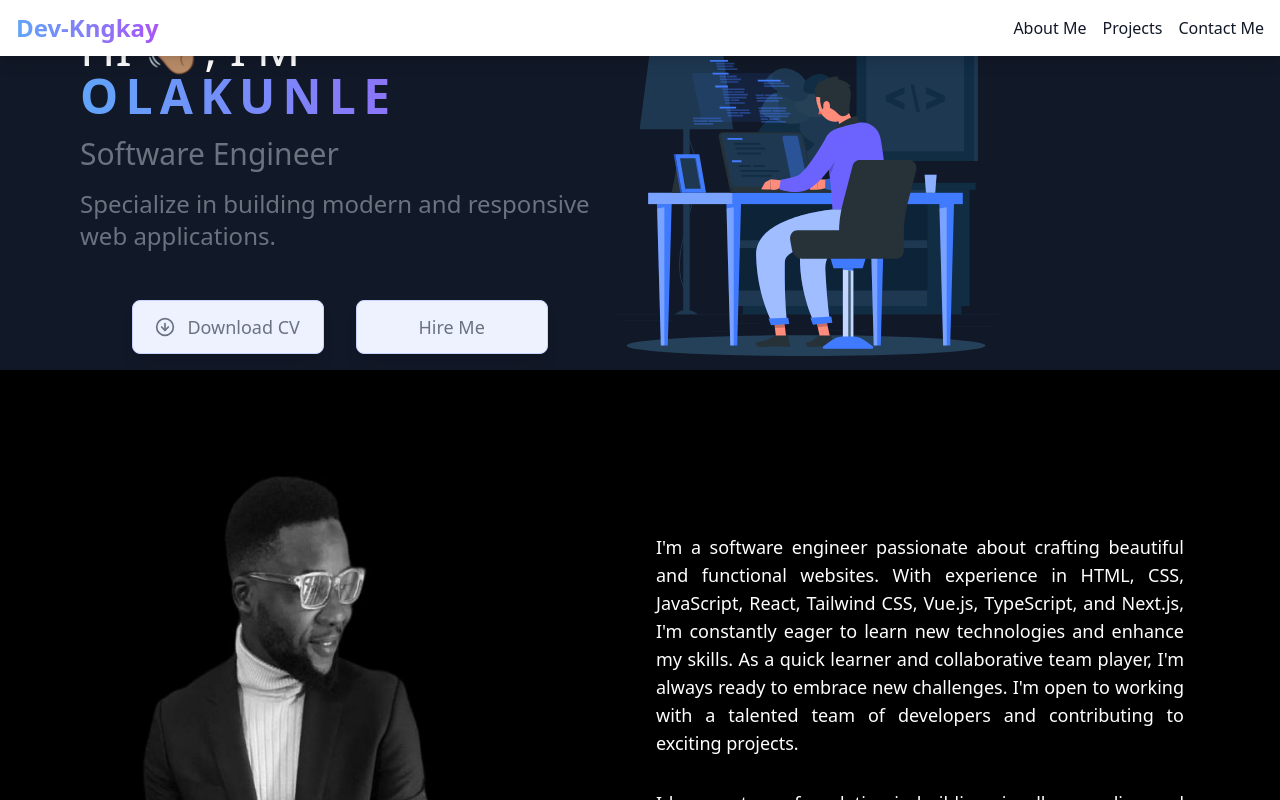
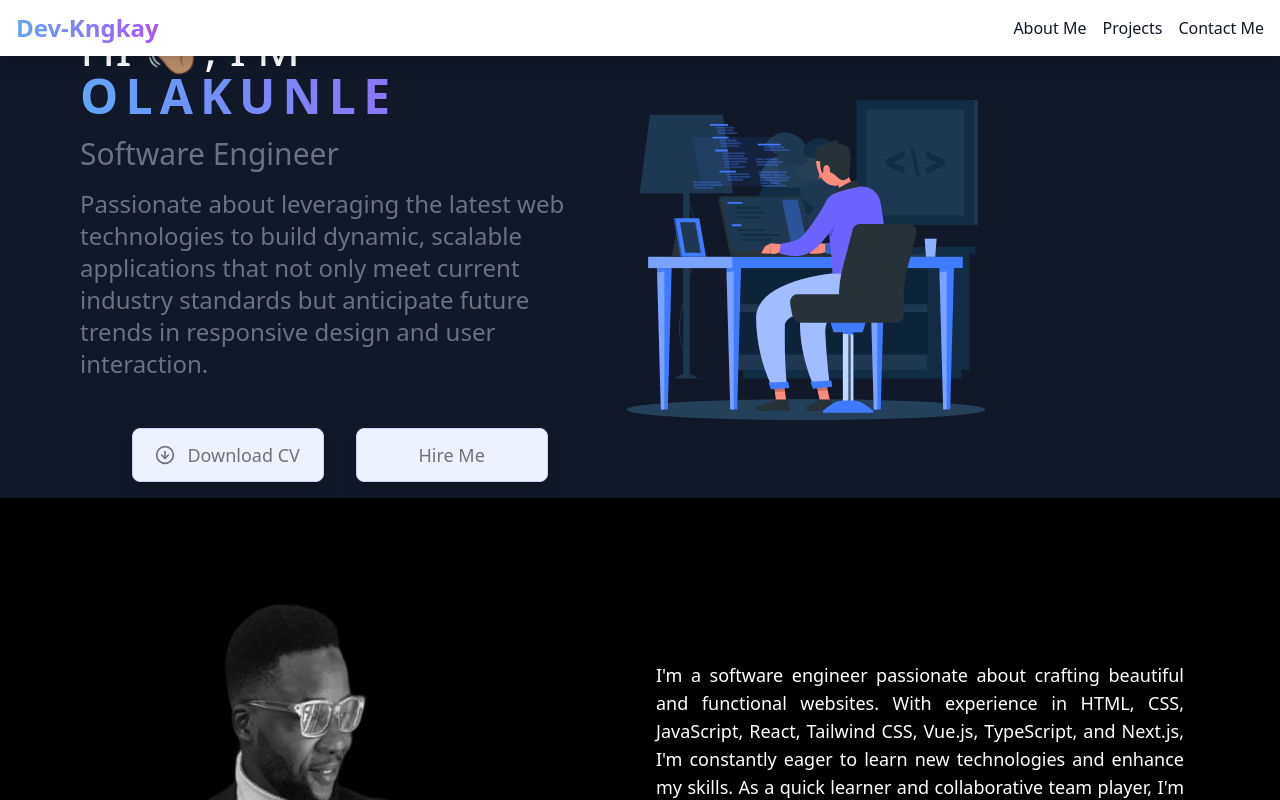
Before and after one commit to kaylezy/Olakunle_Hassan-Portfolio, a React (Vite) app: page / in a window 1280 px wide. Shown: the top 800 px of the page. Built offline with nearby package versions, Linux system fonts and the light colour scheme.

Commit message:
fix: some text updated

```diff
--- a/src/components/Hero/Hero.jsx
+++ b/src/components/Hero/Hero.jsx
@@ -46,9 +46,9 @@ const AppBanner = () => {
         >
           Hi 👋🏽, I&apos;m
           <span className="text-transparent bg-clip-text font-bold bg-gradient-to-r from-blue-400 to-purple-500">
-
+            {" "}
+            <Typewriter text="Olakunle Hassan" />
           </span>
-          <Typewriter text="Olakunle Hassan" />
         </motion.h1>
         <motion.p
           initial={{ opacity: 0 }}
@@ -72,7 +72,10 @@ const AppBanner = () => {
           }}
           className="font-general-medium mt-4 text-md md:text-md lg:text-md xl:text-2xl text-center sm:text-left leading-normal text-gray-500 dark:text-gray-200"
         >
-          Specialize in building modern and responsive web applications.
+          Passionate about leveraging the latest web technologies to build
+          dynamic, scalable applications that not only meet current industry
+          standards but anticipate future trends in responsive design and user
+          interaction.
         </motion.p>
         <div className="flex justify-center space-x-8">
           <motion.div
```
